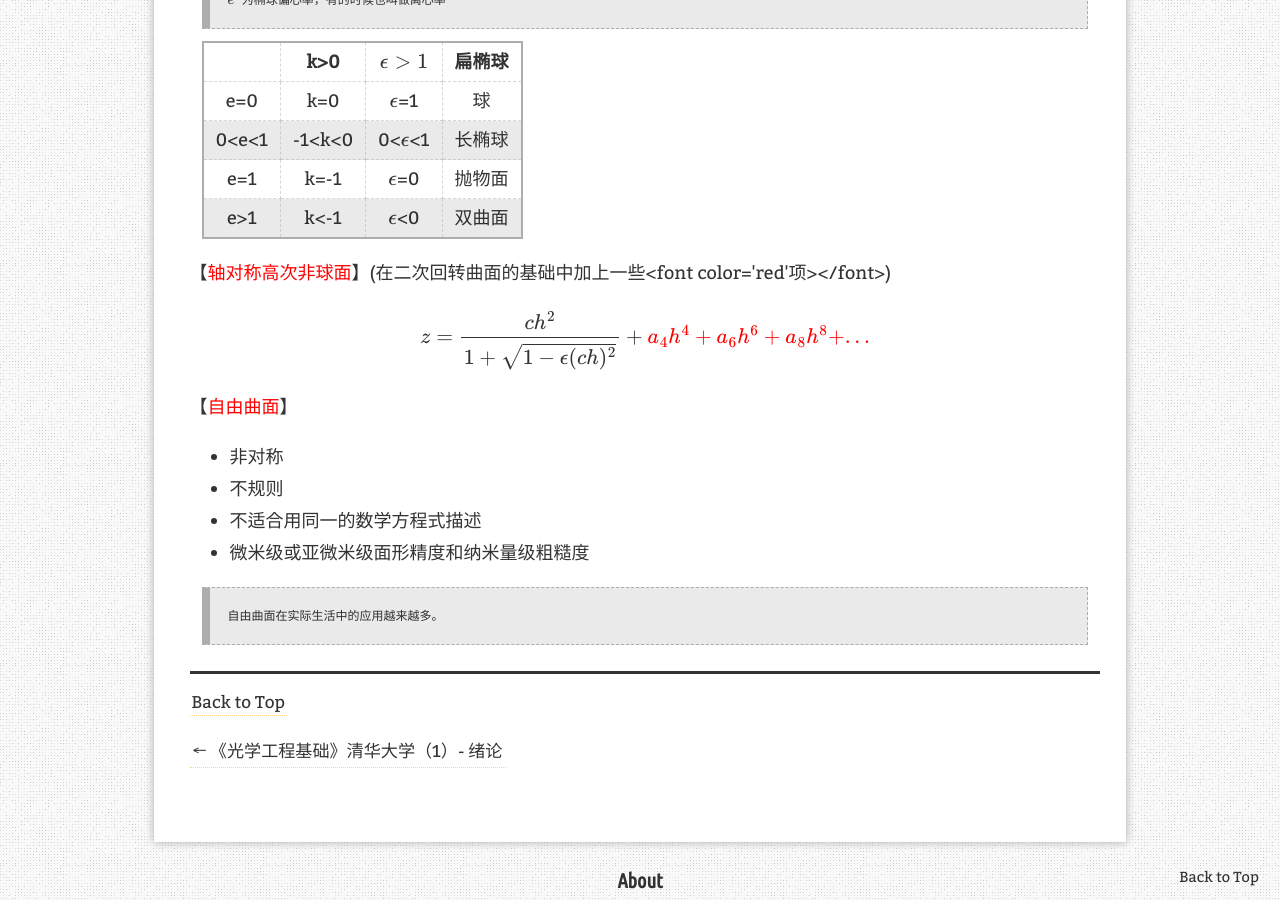
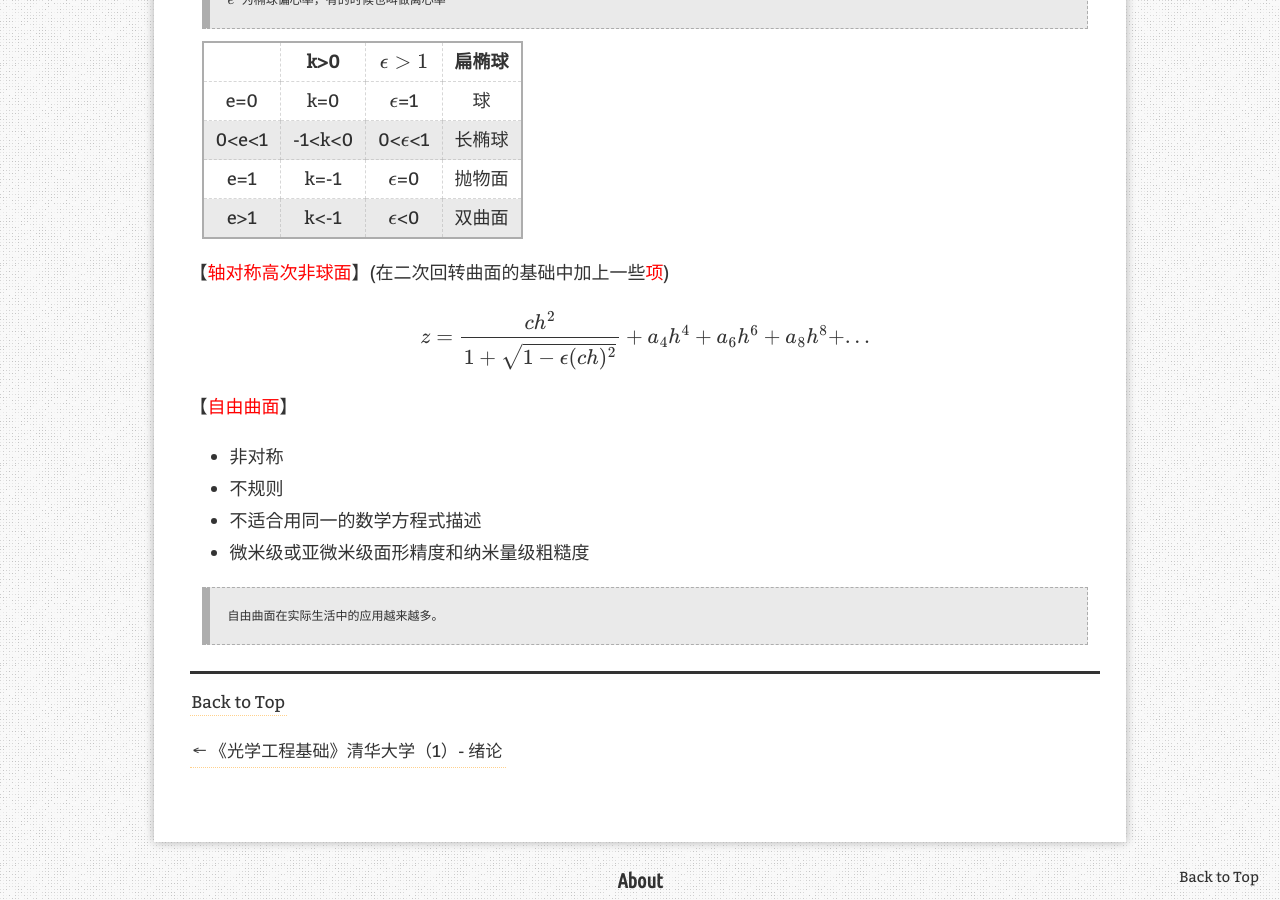
Before and after one commit to AuthurWhywait/AuthurWhywait.github.io, a Jekyll site: the page built from _posts/2021-07-06-optical_engineering.md, in a window 1280 px wide and 900 px high, scrolled down 6335 px. Built offline with Jekyll 4.4.1, drawn with Linux system fonts in a browser that asks for light colours; formulas are drawn with MathJax 3; comment, search, counter and statistics services are not loaded; some of the changed text lies outside the part shown.

Commit message:
Update 2021-07-06-optical_engineering.md

```diff
--- a/_posts/2021-07-06-optical_engineering.md
+++ b/_posts/2021-07-06-optical_engineering.md
@@ -58,11 +58,11 @@ $$
 
 【光线模型】如果光波波长与光学系统口径相比小到可以忽略，则可以抽象出应用光学中广泛使用的**光线模型**。
 
-应用光学近似：$\textcolor{red}{\lambda=0}$
+应用光学近似：${\lambda=0}$
 衍射方程：$dsin\theta=m\lambda$
 
 $$
-\lambda=0 \rightarrow\theta=0\rightarrow\textcolor{red}{光沿原方向传播}
+\lambda=0 \rightarrow\theta=0\rightarrow{光沿原方向传播}
 $$
 
 【光线传播基本定律】
@@ -282,10 +282,10 @@ $$
 |  e=1  |  k=-1  |  $\epsilon$=0  | 抛物面 |
 |  e>1  |  k<-1  |  $\epsilon$<0  | 双曲面 |
 
-【<font color='red'>轴对称高次非球面</font>】(在二次回转曲面的基础中加上一些<font color='red'项></font>)
+【<font color='red'>轴对称高次非球面</font>】(在二次回转曲面的基础中加上一些<font color='red'>项</font>)
 
 $$
-z=\frac{ch^2}{1+\sqrt{1-\epsilon(ch)^2}}+\textcolor{red}{a_4h^4+a_6h^6+a_8h^8+...}
+z=\frac{ch^2}{1+\sqrt{1-\epsilon(ch)^2}}+a_4h^4+a_6h^6+a_8h^8+...
 $$
 
 【<font color='red'>自由曲面</font>】
```
